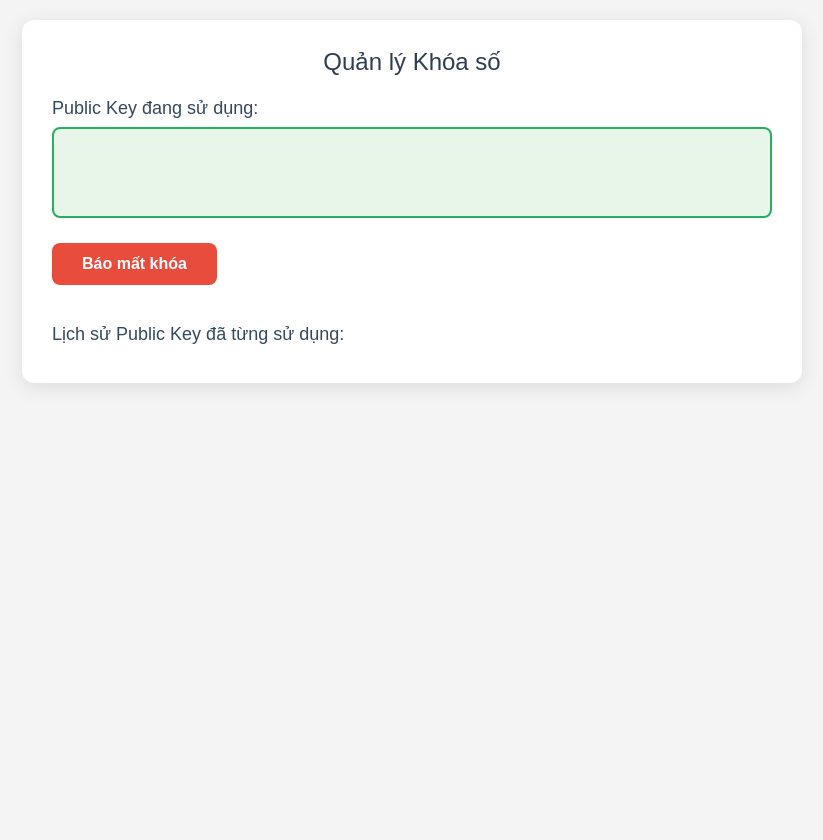
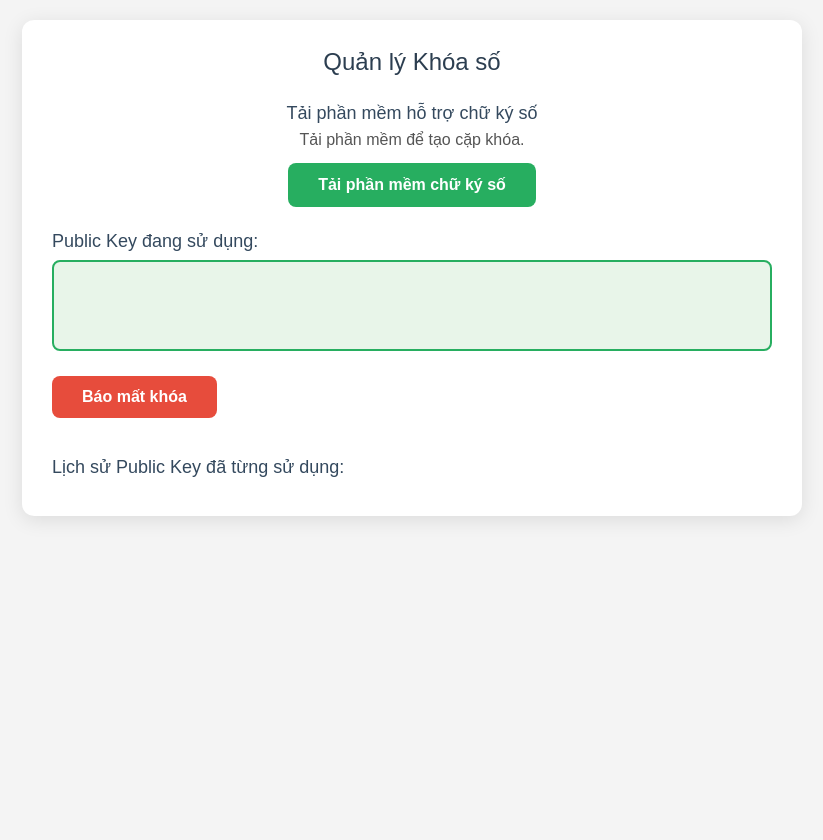
Before and after one commit to TyntyNguyen0710/ATBM, a Java web app: page /keyManagement.jsp in a window 1280 px wide. Shown: the whole page, without its empty margins (228-1051 px from the left). Run offline with Tomcat 11, a stand-in JSP engine, Linux system fonts and the light colour scheme.

Commit message:
Add DownloadKeyToolServlet and key tool download link in key management page

```diff
--- a/src/main/webapp/keyManagement.jsp
+++ b/src/main/webapp/keyManagement.jsp
@@ -16,19 +16,33 @@
     <c:if test="${not empty message}">
         <div class="message">${message}</div>
     </c:if>
+    <div style="margin-top: 30px; text-align: center;">
+        <h3>Tải phần mềm hỗ trợ chữ ký số</h3>
+        <p style="color: #555; margin-bottom: 15px;">
+            Tải phần mềm để tạo cặp khóa.
+        </p>
 
-    <!-- Public Key đang sử dụng -->
+        <a href="DownloadKeyTool"
+        style="display: inline-block;
+                background-color: #27ae60;
+                color: white;
+                padding: 14px 30px;
+                text-decoration: none;
+                border-radius: 8px;
+                font-weight: bold;
+                font-size: 16px;">
+            Tải phần mềm chữ ký số
+        </a>
+    </div>
     <h3>Public Key đang sử dụng:</h3>
     <div class="current-key">
         ${activePublicKey}
     </div>
 
-    <!-- Nút Báo mất khóa -->
     <button type="button" class="btn btn-red" onclick="showKeyForm()">
         Báo mất khóa
     </button>
 
-    <!-- Form nhập Public Key mới (ẩn mặc định) -->
     <div id="keyForm" style="display: none; margin-top: 25px;">
         <form action="KeyManagement" method="post">
             <div class="form-group">
@@ -39,7 +53,6 @@
         </form>
     </div>
 
-    <!-- Lịch sử Public Key -->
     <h3 style="margin-top: 40px;">Lịch sử Public Key đã từng sử dụng:</h3>
     <c:forEach var="key" items="${allKeys}">
         <div class="history-item">${key}</div>
```
Also changed, not shown: src/main/java/Controller/DownloadKeyToolServlet.java (added, +53 -0 lines), 2 other files.
